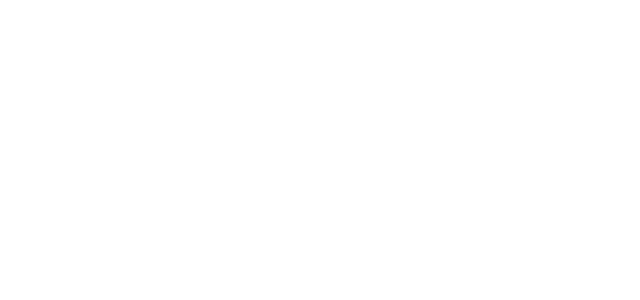
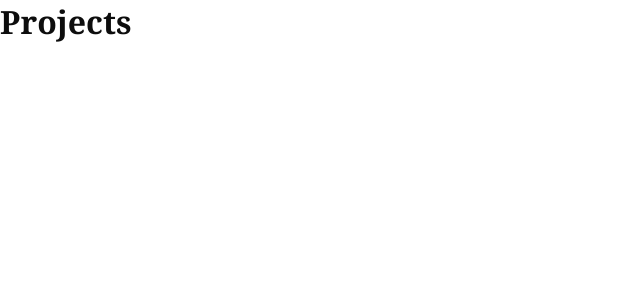
Before and after one commit to ahhyanb/my-portfolio, a React (Create React App) app: page /projects in a window 1280 px wide. Before the commit this address had no page. Shown: the top 300 px of the page, without its empty margins (0-640 px from the left). Built offline with nearby package versions, Linux system fonts and the light colour scheme.

Commit message:
added Projects component

```diff
--- a/src/App.js
+++ b/src/App.js
@@ -3,14 +3,18 @@ import { Routes, Route } from 'react-router-dom';
 import Header from './components/Header';
 import Home from './components/home/Home';
 import Bio from './components/bio/Bio';
+import Projects from './components/projects/Project';
 
 function App() {
   return (
    <>
     <Routes>
+
       <Route path="/" element={<Header />} />
       <Route path="/home" element={<Home />} />
       <Route path="/bio" element={<Bio />} />
+      <Route path="/projects" element={<Projects />} />
+
     </Routes>
   </>
   );
--- /dev/null
+++ b/src/components/projects/Project.js
@@ -0,0 +1,9 @@
+function Projects () {
+    return (
+        <>
+            <h1>Projects</h1>
+        </>
+    );
+}
+
+export default Projects;
```
